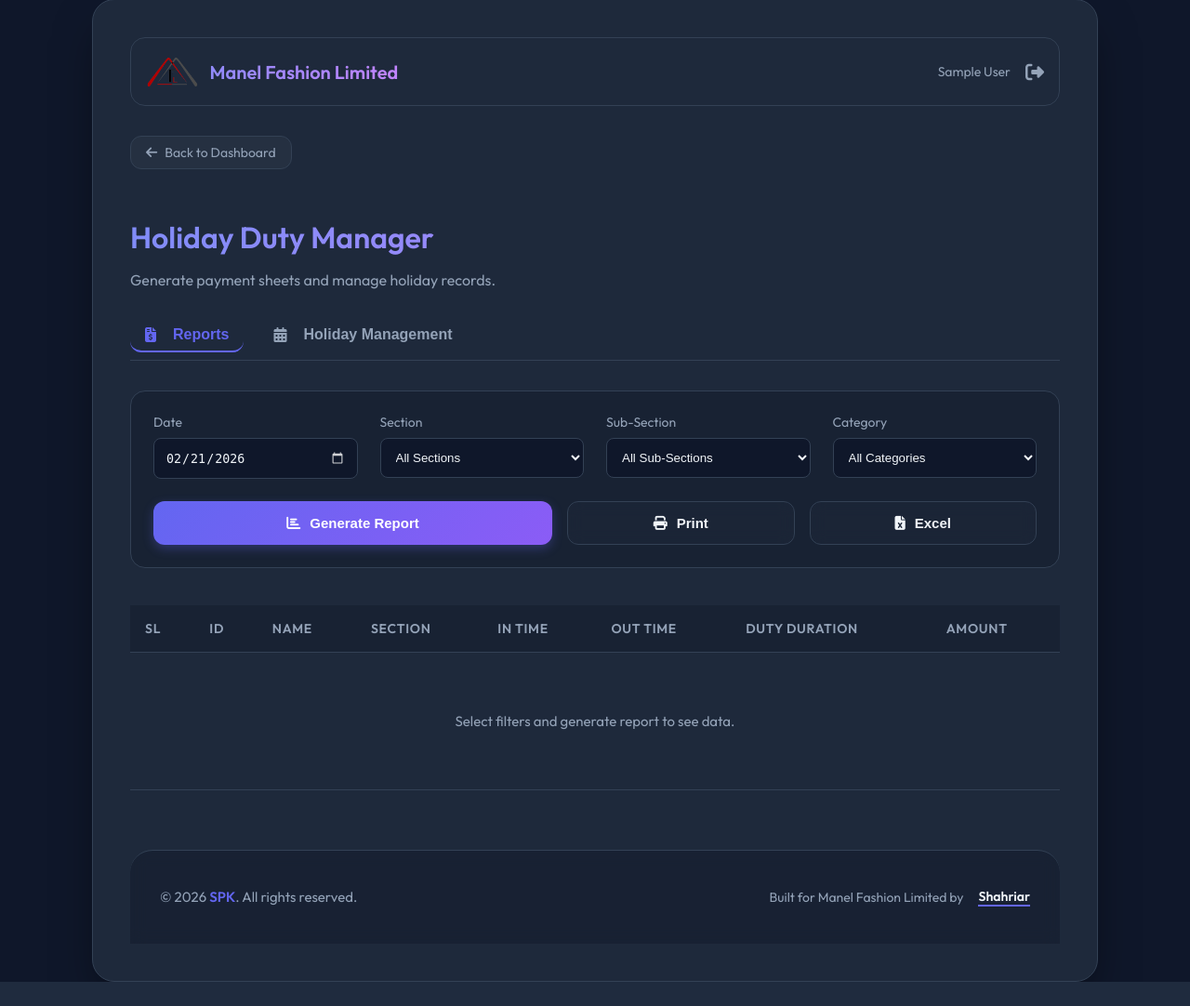
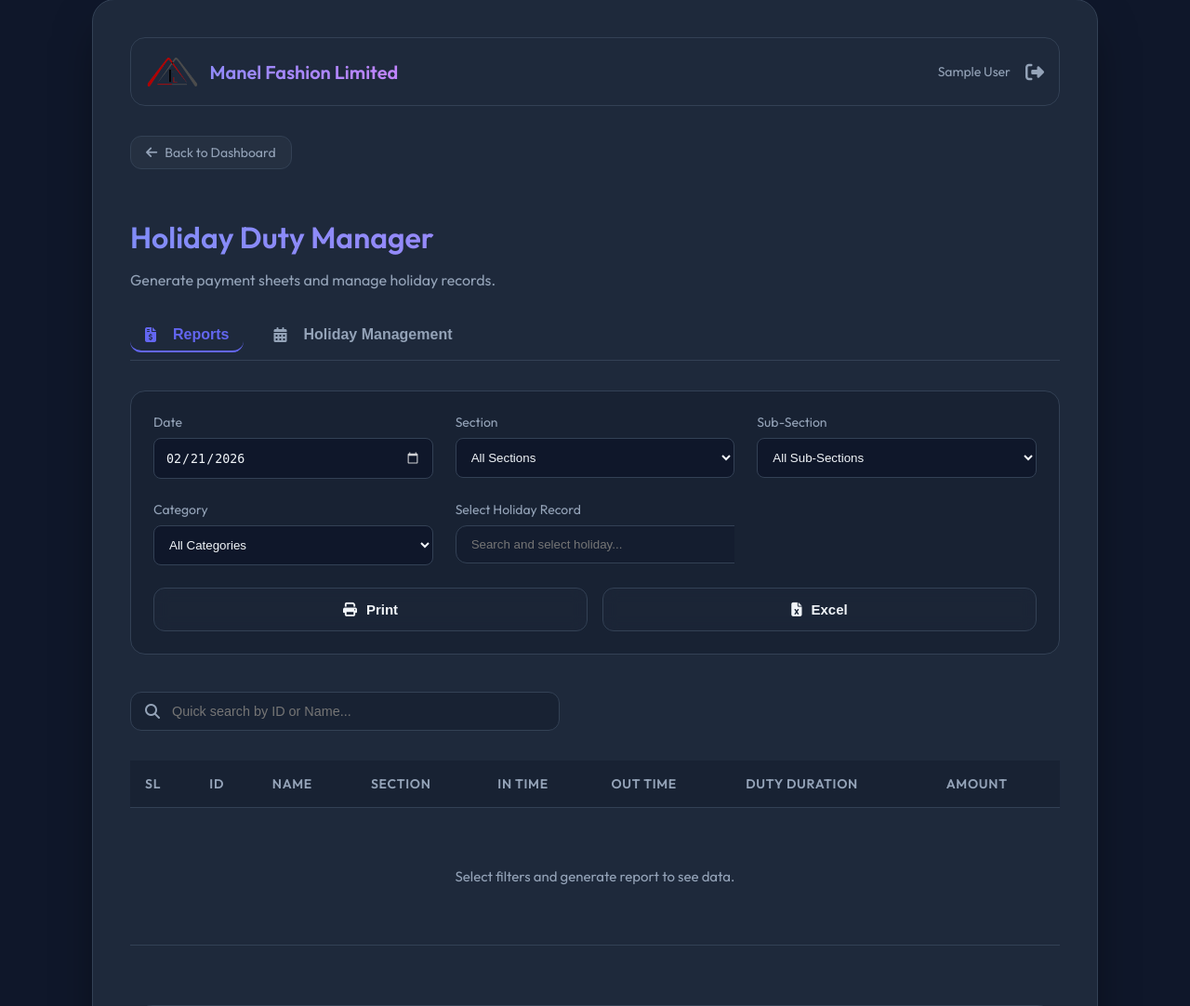
Before and after one commit to parvez144/holiday-duty-manager, a Flask app: page /reports in a window 1280 px wide. Shown: the part 51-1133 px from the top of the page at 93% size. Before the commit the page ends 1107 px from the top, so only its background shows below. Run offline with Flask 3, Linux system fonts and the light colour scheme; the visitor is signed in with stand-in values (Sample User, id 1); data that the repository does not hold is empty; parts of the project's set-up code (start-up, migrations or seed data) failed here and were passed over.

Commit message:
feat: Add a new reports page with styling and dynamic functionality.

```diff
--- a/static/css/reports.css
+++ b/static/css/reports.css
@@ -80,20 +80,37 @@ p.subtitle {
 
 .filters-row {
   display: grid;
-  grid-template-columns: repeat(auto-fit, minmax(200px, 1fr));
+  grid-template-columns: repeat(3, 1fr);
   gap: 1.5rem;
+}
+
+@media (max-width: 1024px) {
+  .filters-row {
+    grid-template-columns: repeat(2, 1fr);
+  }
+}
+
+@media (max-width: 640px) {
+  .filters-row {
+    grid-template-columns: 1fr;
+  }
 }
 
 .control-group {
   display: flex;
   flex-direction: column;
   gap: 0.5rem;
+  min-width: 0;
+  overflow: hidden;
 }
 
 label {
   font-size: 0.875rem;
-  font-weight: 400;
+  font-weight: 500;
   color: var(--text-muted);
+  white-space: nowrap;
+  overflow: hidden;
+  text-overflow: ellipsis;
 }
 
 input,
@@ -380,3 +397,134 @@ tr:hover td {
   background: #ef4444;
   color: white;
 }
+
+/* Custom Searchable Select */
+.custom-select-wrapper {
+  position: relative;
+  width: 100%;
+}
+
+.select-box {
+  width: 100%;
+  padding: 0.75rem 1rem;
+  background: rgba(15, 23, 42, 0.4);
+  border: 1px solid var(--border);
+  border-radius: 0.75rem;
+  color: var(--text);
+  cursor: pointer;
+  display: flex;
+  justify-content: space-between;
+  align-items: center;
+  transition: all 0.3s ease;
+  overflow: hidden;
+  min-width: 0;
+}
+
+.select-box:focus-within {
+  border-color: var(--primary);
+  box-shadow: 0 0 0 2px rgba(59, 130, 246, 0.2);
+}
+
+.select-box input {
+  background: none !important;
+  border: none !important;
+  color: inherit !important;
+  flex: 1;
+  min-width: 0;
+  outline: none;
+  cursor: pointer;
+  padding: 0;
+  margin: 0;
+  text-overflow: ellipsis;
+  overflow: hidden;
+  white-space: nowrap;
+}
+
+.select-box i {
+  margin-left: 0.75rem;
+  font-size: 0.8rem;
+  color: var(--text-muted);
+  pointer-events: none;
+}
+
+.select-options {
+  position: absolute;
+  top: calc(100% + 5px);
+  left: 0;
+  right: 0;
+  background: var(--card-bg);
+  border: 1px solid var(--border);
+  border-radius: 0.75rem;
+  max-height: 250px;
+  overflow-y: auto;
+  z-index: 1000;
+  display: none;
+  box-shadow: 0 10px 15px -3px rgba(0, 0, 0, 0.5);
+}
+
+.select-options.active {
+  display: block;
+  animation: dropdownFadeIn 0.2s ease;
+}
+
+.option-item {
+  padding: 0.75rem 1rem;
+  cursor: pointer;
+  transition: background 0.2s;
+  border-bottom: 1px solid rgba(255, 255, 255, 0.05);
+}
+
+.option-item:last-child {
+  border-bottom: none;
+}
+
+.option-item:hover {
+  background: rgba(59, 130, 246, 0.1);
+  color: var(--primary);
+}
+
+.option-item.no-results {
+  color: var(--text-muted);
+  font-size: 0.9rem;
+  text-align: center;
+  padding: 1rem;
+}
+
+@keyframes dropdownFadeIn {
+  from { opacity: 0; transform: translateY(-10px); }
+  to { opacity: 1; transform: translateY(0); }
+}
+
+/* Unified Search Bars */
+.search-container {
+  margin: 1.5rem 0;
+  position: relative;
+  max-width: 400px; /* Prevent overly wide search bars */
+}
+
+.search-container i {
+  position: absolute;
+  left: 1rem;
+  top: 50%;
+  transform: translateY(-50%);
+  color: var(--text-muted);
+  pointer-events: none;
+}
+
+.search-input {
+  width: 100%;
+  padding: 0.75rem 1rem 0.75rem 2.75rem !important;
+  background: rgba(15, 23, 42, 0.4) !important;
+  border: 1px solid var(--border) !important;
+  border-radius: 0.75rem !important;
+  color: var(--text) !important;
+  outline: none;
+  font-size: 0.9rem;
+  transition: all 0.3s ease;
+}
+
+.search-input:focus {
+  border-color: var(--primary) !important;
+  background: rgba(15, 23, 42, 0.6) !important;
+  box-shadow: 0 0 0 2px rgba(99, 102, 241, 0.2);
+}
--- a/static/js/reports.js
+++ b/static/js/reports.js
@@ -11,6 +11,10 @@ const holidayListBody = document.getElementById('holiday-list-body');
 const newHDate = document.getElementById('new-h-date');
 const newHName = document.getElementById('new-h-name');
 const addHolidayBtn = document.getElementById('btn-add-holiday');
+const holidayRecordInput = document.getElementById('holiday-record-input');
+const holidayOptionsList = document.getElementById('holiday-options-list');
+const reportSearchInput = document.getElementById('report-search');
+const holidaySearchInput = document.getElementById('holiday-search');
 
 // Tab logic
 const tabBtns = document.querySelectorAll('.tab-btn');
@@ -58,6 +62,8 @@ async function loadFilters() {
 
         // Initialize sub-sections
         updateSubSections();
+        // Load holiday records for dropdown
+        updateHolidayRecords();
     } catch (err) {
         console.error("Failed to load filters", err);
     }
@@ -87,8 +93,6 @@ async function generateReport() {
     const date = dateEl.value;
     if (!date) return alert("Please select a date");
 
-    searchBtn.disabled = true;
-    fetchSpinner.style.display = 'block';
     tableBody.innerHTML = '<tr><td colspan="8" class="empty-state">Loading data...</td></tr>';
 
     try {
@@ -124,9 +128,6 @@ async function generateReport() {
     } catch (err) {
         alert("Error fetching report data");
         tableBody.innerHTML = '<tr><td colspan="8" class="empty-state" style="color:#ef4444">Failed to load data.</td></tr>';
-    } finally {
-        searchBtn.disabled = false;
-        fetchSpinner.style.display = 'none';
     }
 }
 
@@ -217,6 +218,9 @@ async function loadHolidays() {
                 </td>
             </tr>
         `).join('');
+
+        // Keep the reports dropdown in sync
+        updateHolidayRecords();
     } catch (err) {
         console.error("Failed to load holidays", err);
     }
@@ -278,11 +282,117 @@ async function deleteHoliday(id) {
     }
 }
 
+async function updateHolidayRecords() {
+    try {
+        const res = await fetch('/api/holidays');
+        const holidays = await res.json();
+
+        // Filter processed only
+        const processed = holidays.filter(h => h.processed_at);
+
+        // Store globally to use for filtering without re-fetching
+        window.allProcessedHolidays = processed;
+
+        renderHolidayOptions(processed);
+    } catch (err) {
+        console.error("Failed to load holiday records", err);
+    }
+}
+
+function renderHolidayOptions(items) {
+    if (items.length === 0) {
+        holidayOptionsList.innerHTML = '<div class="option-item no-results">No processed records found</div>';
+        return;
+    }
+
+    holidayOptionsList.innerHTML = items.map(h => `
+        <div class="option-item" data-date="${h.date}" data-name="${h.name}">
+            <strong>${h.date}</strong> - ${h.name}
+        </div>
+    `).join('');
+
+    // Attach click listeners to new options
+    holidayOptionsList.querySelectorAll('.option-item').forEach(item => {
+        item.addEventListener('click', () => {
+            const date = item.dataset.date;
+            const name = item.dataset.name;
+            holidayRecordInput.value = `${date} - ${name}`;
+            dateEl.value = date;
+            holidayOptionsList.classList.remove('active');
+            generateReport();
+        });
+    });
+}
+
+// Custom Dropdown Logic
+holidayRecordInput.addEventListener('focus', () => {
+    holidayOptionsList.classList.add('active');
+});
+
+// Close when clicking outside
+document.addEventListener('click', (e) => {
+    if (!e.target.closest('#holiday-selector-wrapper')) {
+        holidayOptionsList.classList.remove('active');
+    }
+});
+
+holidayRecordInput.addEventListener('input', () => {
+    const term = holidayRecordInput.value.toLowerCase();
+    const filtered = (window.allProcessedHolidays || []).filter(h =>
+        h.date.toLowerCase().includes(term) || h.name.toLowerCase().includes(term)
+    );
+    renderHolidayOptions(filtered);
+    holidayOptionsList.classList.add('active');
+});
+
 // Event Listeners
-sectionEl.addEventListener('change', updateSubSections);
-searchBtn.addEventListener('click', generateReport);
+sectionEl.addEventListener('change', () => {
+    updateSubSections();
+    generateReport();
+});
+subSectionEl.addEventListener('change', generateReport);
+catEl.addEventListener('change', generateReport);
+dateEl.addEventListener('change', generateReport);
+
 document.getElementById('btn-pdf').addEventListener('click', () => downloadReport('pdf'));
 document.getElementById('btn-excel').addEventListener('click', () => downloadReport('excel'));
 addHolidayBtn.addEventListener('click', addHoliday);
 
+reportSearchInput.addEventListener('input', () => {
+    const term = reportSearchInput.value.toLowerCase();
+    const rows = tableBody.querySelectorAll('tr');
+
+    rows.forEach(row => {
+        // Skip empty state row
+        if (row.querySelector('.empty-state')) return;
+
+        const id = row.cells[1]?.textContent.toLowerCase() || '';
+        const name = row.cells[2]?.textContent.toLowerCase() || '';
+
+        if (id.includes(term) || name.includes(term)) {
+            row.style.display = '';
+        } else {
+            row.style.display = 'none';
+        }
+    });
+});
+
+holidaySearchInput.addEventListener('input', () => {
+    const term = holidaySearchInput.value.toLowerCase();
+    const rows = holidayListBody.querySelectorAll('tr');
+
+    rows.forEach(row => {
+        if (row.querySelector('.empty-state')) return;
+
+        const date = row.cells[0]?.textContent.toLowerCase() || '';
+        const name = row.cells[1]?.textContent.toLowerCase() || '';
+
+        if (date.includes(term) || name.includes(term)) {
+            row.style.display = '';
+        } else {
+            row.style.display = 'none';
+        }
+    });
+});
+
 window.addEventListener('load', loadFilters);
--- a/templates/reports.html
+++ b/templates/reports.html
@@ -74,13 +74,21 @@
                             <option value="">All Categories</option>
                         </select>
                     </div>
+                    <div class="control-group">
+                        <label>Select Holiday Record</label>
+                        <div class="custom-select-wrapper" id="holiday-selector-wrapper">
+                            <div class="select-box">
+                                <input type="text" id="holiday-record-input" placeholder="Search and select holiday..."
+                                    autocomplete="off">
+                                <i class="fas fa-chevron-down"></i>
+                            </div>
+                            <div class="select-options" id="holiday-options-list">
+                                <!-- Options populated by JS -->
+                            </div>
+                        </div>
+                    </div>
                 </div>
                 <div class="btn-group">
-                    <button id="btn-fetch" class="btn-primary">
-                        <div class="spinner" id="fetch-spinner"></div>
-                        <i class="fas fa-chart-bar"></i>
-                        Generate Report
-                    </button>
                     <button id="btn-pdf" class="btn-outline">
                         <i class="fas fa-print"></i>
                         Print
@@ -90,6 +98,11 @@
                         Excel
                     </button>
                 </div>
+            </div>
+
+            <div class="search-container">
+                <i class="fas fa-search"></i>
+                <input type="text" id="report-search" class="search-input" placeholder="Quick search by ID or Name...">
             </div>
 
             <div class="table-container">
@@ -124,8 +137,8 @@
                         <input type="date" id="new-h-date" value="{{ today }}">
                     </div>
                     <div class="control-group" style="grid-column: span 2;">
-                        <label for="new-h-name">Description (e.g. Martyr's Day)</label>
-                        <input type="text" id="new-h-name" placeholder="Martyr's Day">
+                        <label for="new-h-name">Holiday Description</label>
+                        <input type="text" id="new-h-name" placeholder="Please enter holiday description">
                     </div>
                     <div class="control-group" style="justify-content: flex-end;">
                         <button id="btn-add-holiday" class="btn-primary" style="height: 44px; margin-top: auto;">
@@ -133,6 +146,12 @@
                         </button>
                     </div>
                 </div>
+            </div>
+
+            <div class="search-container">
+                <i class="fas fa-search"></i>
+                <input type="text" id="holiday-search" class="search-input"
+                    placeholder="Search holidays by date or description...">
             </div>
 
             <div class="table-container">
```
